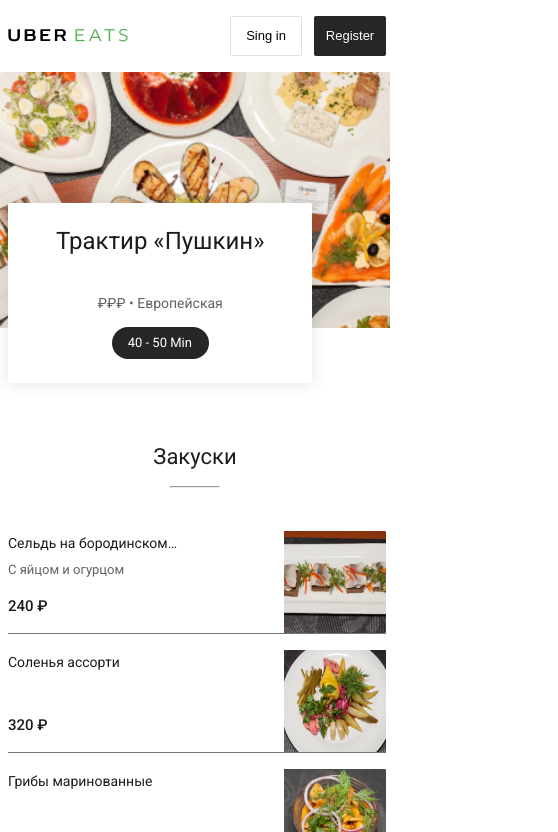
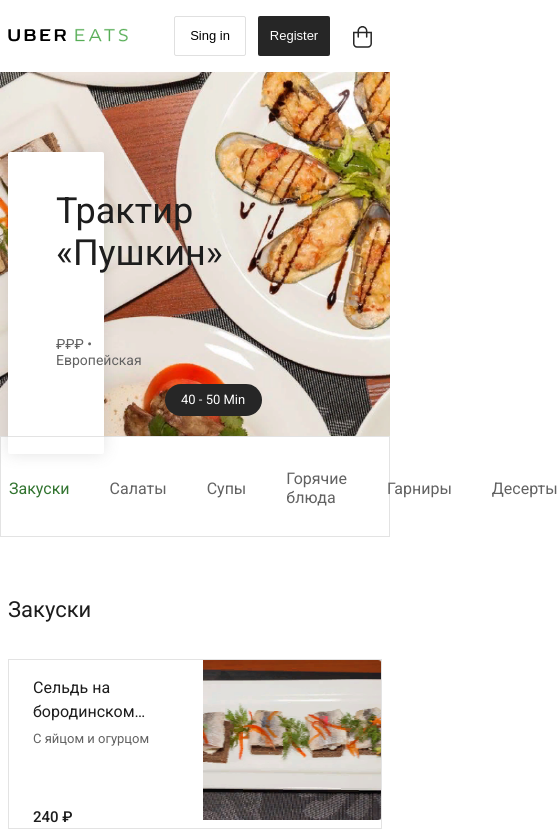
Before and after one commit to beku026/exam-2, a plain HTML site: page html/index.html in a window 390 px wide. Shown: the top 832 px of the page, 558 px wide, since content can reach past the window. Drawn offline with Linux system fonts and the light colour scheme.

Commit message:
addet tablet loyout

```diff
--- a/css/style.css
+++ b/css/style.css
@@ -243,3 +243,127 @@
     line-height: 13px;
     color: #FFFFFF;
 }
+
+@media (min-width: 321px) and (max-width: 768px) {
+    .header {
+        padding: 16px 18px 16px 8px;
+    }
+
+    .header__icon {
+        display: block;
+    }
+
+    .welkome-section {
+        background-image: url(../img/d42ea9bbf7aff297c2e1eb5e5f3b7fa6-w1080-87.png);
+        height: 364px;
+        padding-top: 80px;
+    }
+
+    .welkome-section__content {
+        position: static;
+        padding: 38px 48px;
+        margin: 0px 328px 80px 8px;
+    }
+
+    .main-title {
+        font-size: 36px;
+        line-height: 42px;
+    }
+
+    .content__text {
+        display: inline-block;
+        text-align: left;
+        margin-top: 62px;
+    }
+
+    .content__label {
+        display: inline-block;
+        margin-left: 109px;
+    }
+
+    .navigation {
+        display: block;
+        padding: 32px 0 29px 8px;
+        border: 1px solid rgba(117, 117, 117, 0.2);
+    }
+
+    .navigation-menu {
+        display: flex;
+        align-items: center;
+        column-gap: 40px;
+    }
+
+    .navigation-menu__item {
+        font-size: 16px;
+        line-height: 19px;
+        color: #626262;
+    }
+
+    .navigation-menu--active {
+        color: #327430;
+    }
+
+    .section-menu__dash {
+        display: none;
+    }
+
+    .section-menu__title {
+        margin: 56px 0 32px 8px;
+        text-align: left;
+    }
+
+    .section-menu-carts {
+        margin: 0px 8px 48px 8px;
+        row-gap: 32px;
+    }
+
+    .section-menu-cart {
+        border: 1px solid rgba(117, 117, 117, 0.2);
+    }
+
+    .section-menu-cart:active {
+        background-color: #757575;
+    }
+
+    .section-menu-cart-rigth {
+        width: 200px;
+        height: 160px;
+    }
+
+    .section-menu-cart-title {
+        font-size: 16px;
+        margin: 16px 0px 83px 24px;
+    }
+
+    .section-menu-cart-title--position {
+        margin-bottom: 4px;
+    }
+
+    .section-menu-cart__descrition {
+        margin: 0 0 58px 24px;
+    }
+
+    .section-menu-cart__price {
+        margin-left: 24px;
+    }
+
+    .footer-menu {
+        display: flex;
+    }
+
+    .footer-menu-lang {
+        width: 176px;
+    }
+
+    .footer-menu__list--position {
+        margin: 0 86px 0 80px;
+    }
+
+    .footer-menu-contract {
+        flex-direction: row;
+    }
+
+    .footer-menu__item--position {
+        margin: 0 220px 0px 102px;
+    }
+}
```
